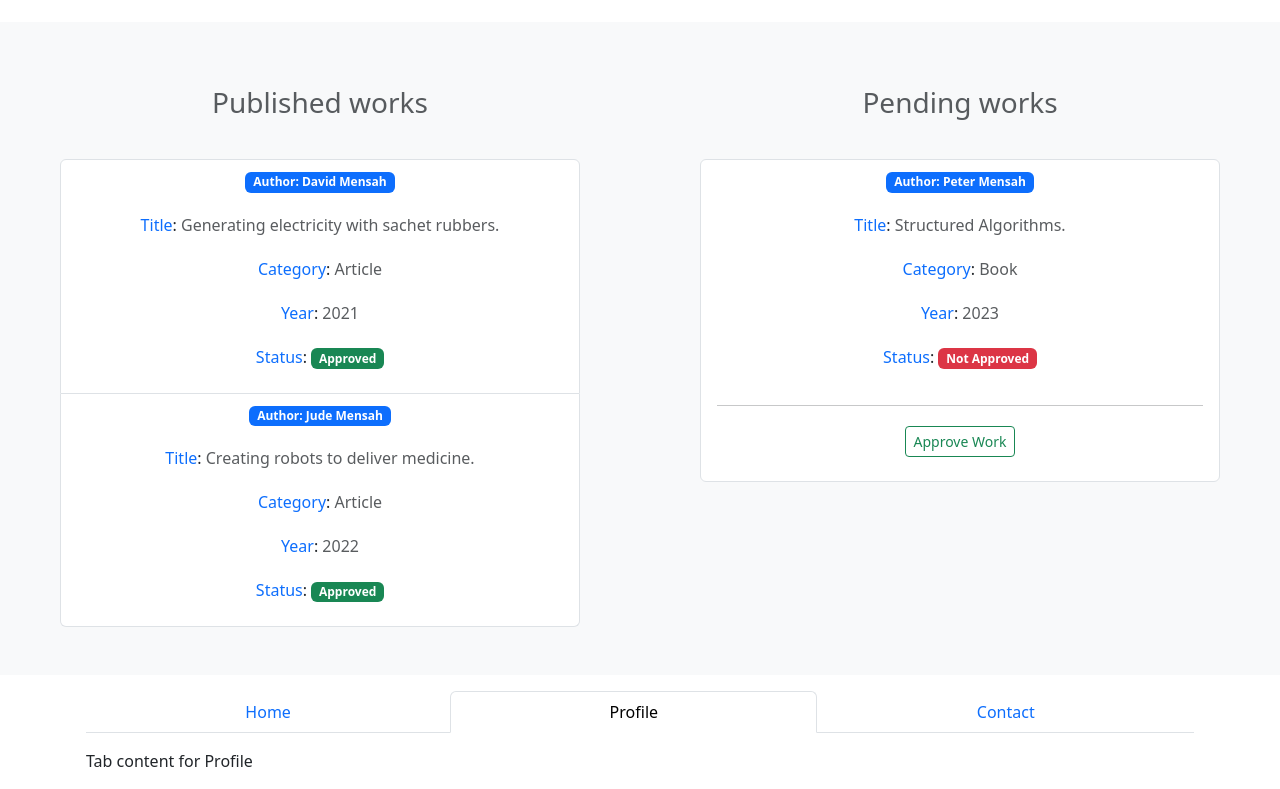
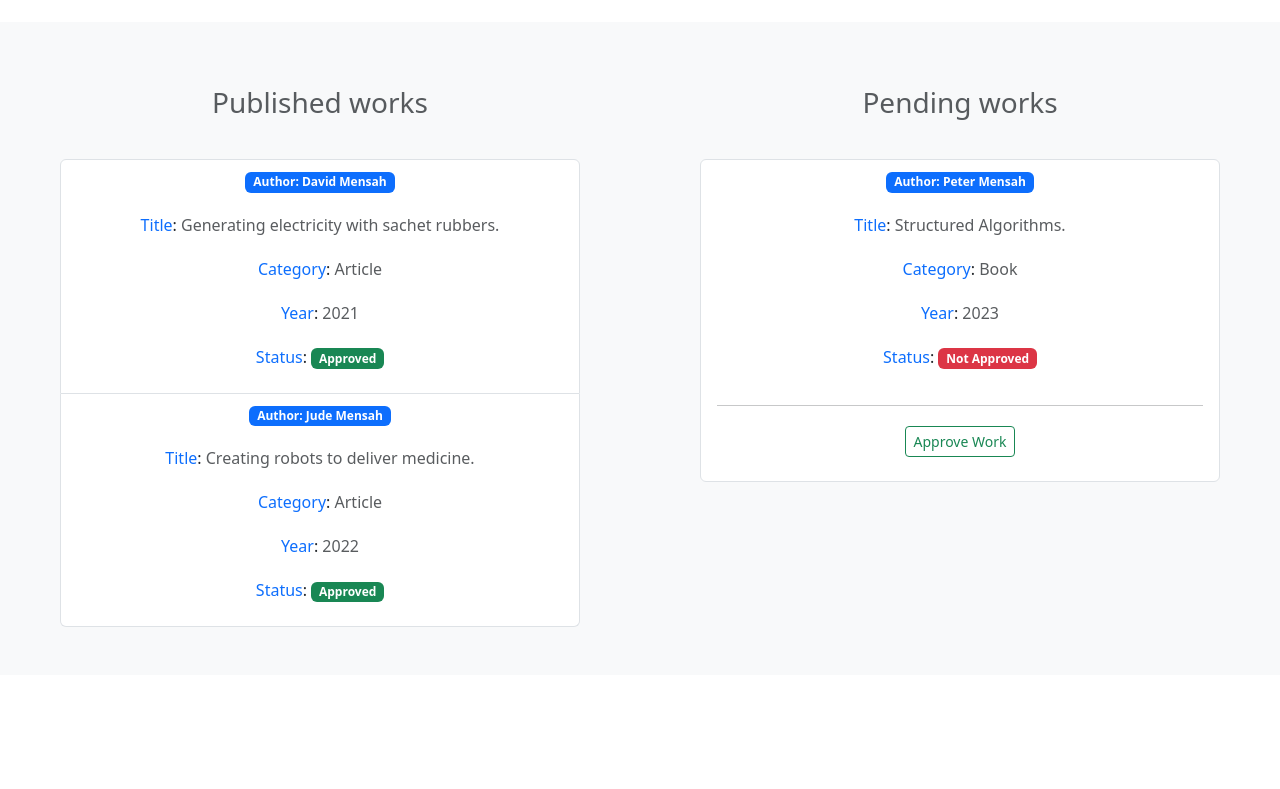
Before and after one commit to davidmensahedem/reactfluxpattern, a React (Create React App) app: page / in a window 1280 px wide. Shown: the part 718-1507 px from the top of the page. After the commit the page ends 1393 px from the top, so only its background shows below. Built offline with nearby package versions, Linux system fonts and the light colour scheme; what flux would draw is missing.

Commit message:
Comment the tab section on the Home Page.

```diff
--- a/src/pages/Home.js
+++ b/src/pages/Home.js
@@ -110,7 +110,7 @@ class Home extends Component {
                         </Col>
 
                     </Row>
-                    <Row id="">
+                    {/* <Row id="">
                         <Col className="">
                             <Container className="p-3">
                                 <Tabs
@@ -133,7 +133,7 @@ class Home extends Component {
                         </Col>
 
 
-                    </Row>
+                    </Row> */}
                 </Container>
             </>
         );
```
